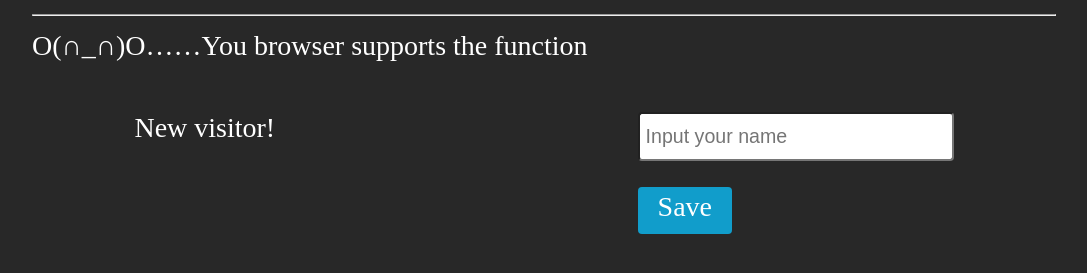
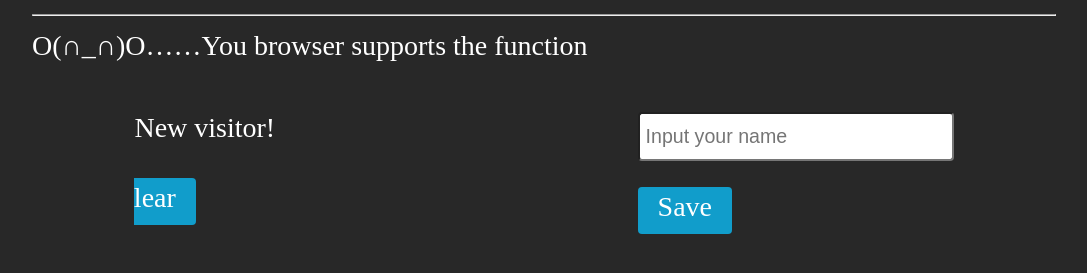
Before and after one commit to yiranyu/yiranyu.github.io, a plain HTML site: page basis/storage.html in a window 1280 px wide. Shown: the part 169-442 px from the top of the page, without its empty margins (96-1183 px from the left). Drawn offline with Linux system fonts and the light colour scheme.

Commit message:
updata storage

```diff
--- a/basis/storage.html
+++ b/basis/storage.html
@@ -40,19 +40,24 @@
 			font-size: 70%;
 			-webkit-appearance: none;
 		}
-		#save {
+		#save, #clear {
 			text-decoration: none;
 			color: #fff;
 			padding: 4px 20px 12px;
 			border-radius: 4px;
 			background-color: #119dcb;
 		}
+		#clear {
+			position: relative;
+			top: 70px;
+			left: -180px;
+		}
 		#welcome {
 			float: left;
 		}
 		.add {
 			float: right;
-			height: 400px;
+			height: 200px;
 		}
 
 
@@ -69,6 +74,7 @@
 		    	<input id="name" type="text" placeholder="Input your name">
 		    	<a id="save" href="#">Save</a>
 		    </div>
+			<a id="clear" href="#">Clear</a>
     	</div>
     	<!-- <a href="http://caniuse.com/#search=localStorage" title="Can I Use?">
     		<img src="web-storage.png" alt="image">
@@ -97,9 +103,11 @@
     				localStorage.setItem("name", name);
     				wel.innerHTML='Welcome, '+name+'!';
 
-    			}else{
-    				//alert('none');
     			}
+    		}
+			document.getElementById('clear').onclick=function(){
+    			localStorage.removeItem("name");
+    			wel.innerHTML='Welcome! You can set your name.';
     		}
     	});
     </script>
```
